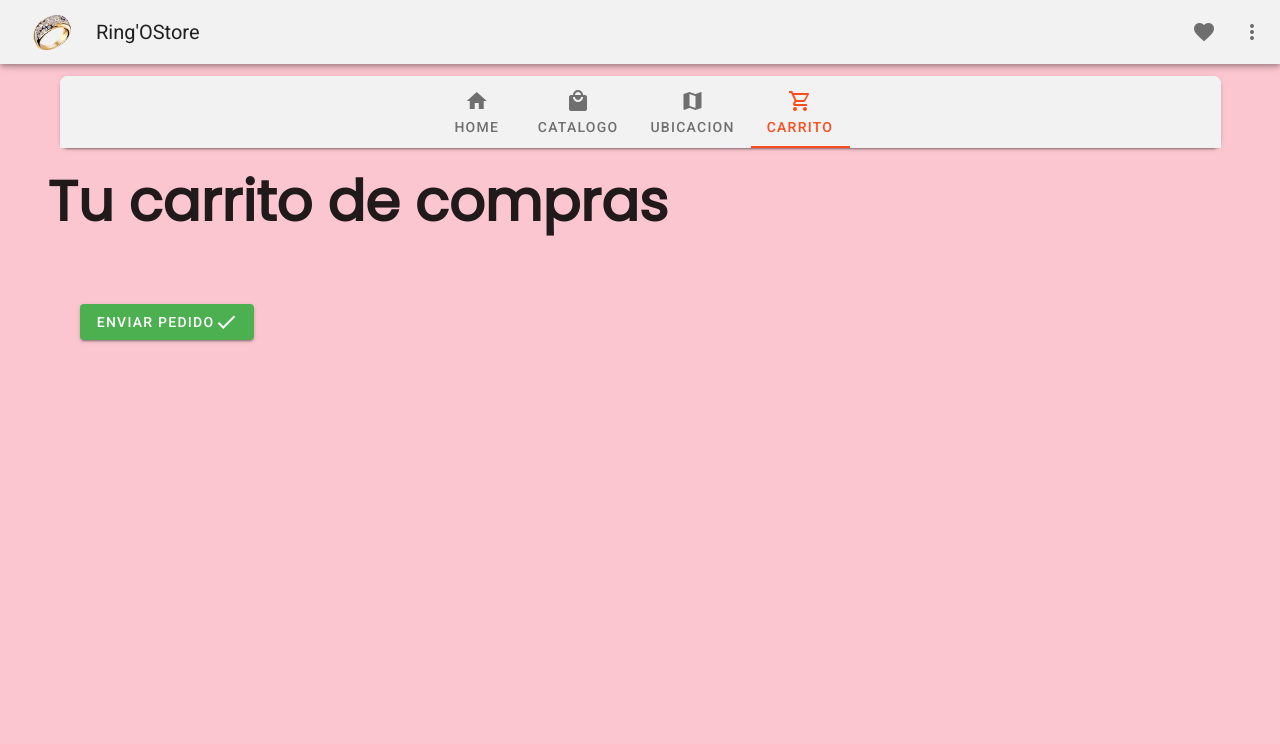
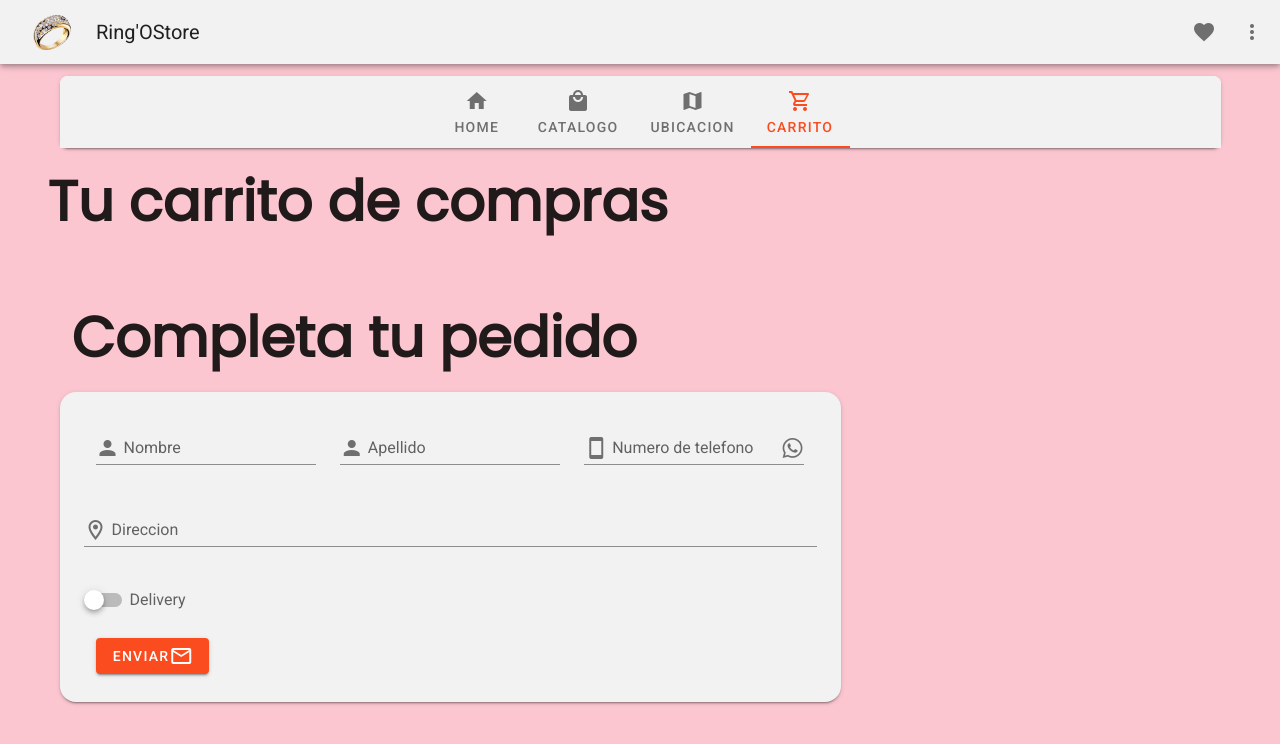
Before and after one commit to nasd0408/Xio-store, a Vue app: page /#/cart in a window 1280 px wide. Shown: the top 744 px of the page. Built offline with nearby package versions, Linux system fonts and the light colour scheme.

Commit message:
shopping cart

```diff
--- a/src/components/form.vue
+++ b/src/components/form.vue
@@ -1,6 +1,6 @@
 <template>
   <v-container>
-    <h1>Has tu pedido</h1>
+    <h1>Completa tu pedido</h1>
     <v-row>
       <v-card class="py-3 px-6 my-6" rounded="xl" color="#f2f2f2">
         <v-form>
--- a/src/views/Cart.vue
+++ b/src/views/Cart.vue
@@ -33,16 +33,15 @@
         </v-item-group>
 
       </v-container>
-      <v-btn color="success" class="ma-5">Enviar pedido
-          <v-icon>mdi-check</v-icon>
-      </v-btn>
+        <Form></Form>
   </v-container>
 </template>
 
 <script>
 import Producto from '../components/Producto.vue'
+import Form from '../components/form.vue'
 export default {
-  components: { Producto },
+  components: { Producto, Form },
 name:"cart",
 
 data(){
```
